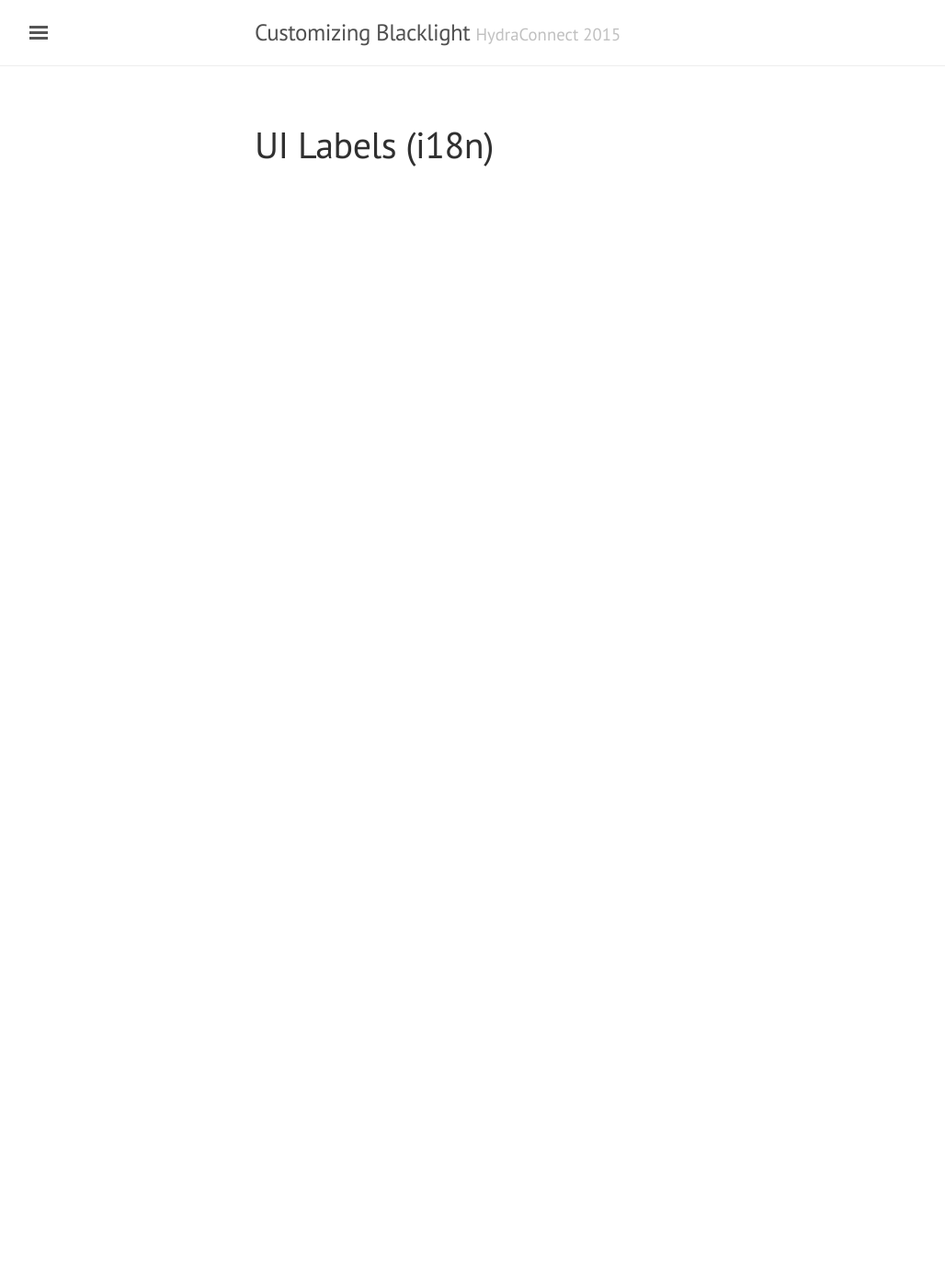
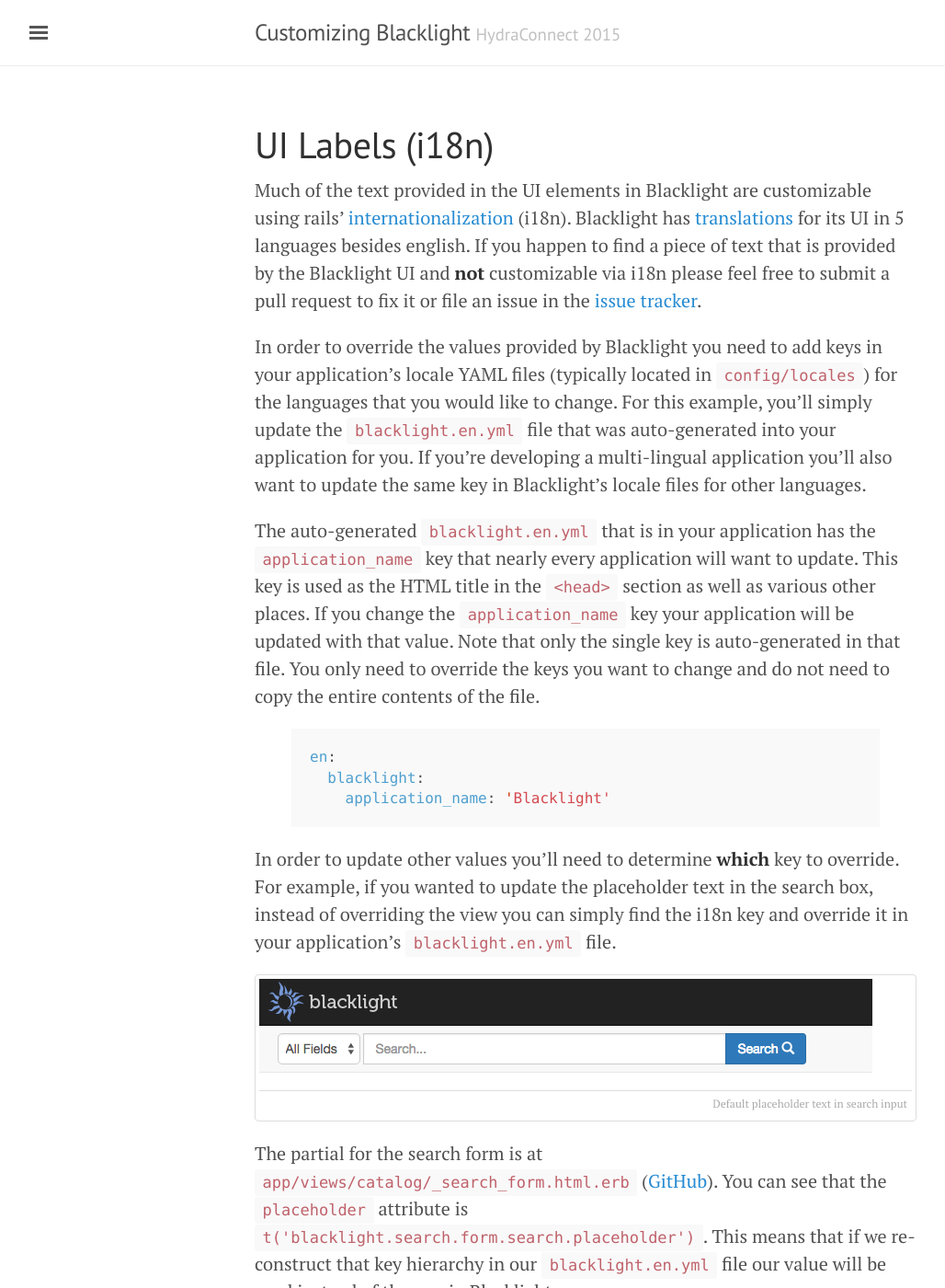
Before and after one commit to projectblacklight/customizing-blacklight, a Jekyll site: the page built from 02-i18n.md, in a window 1280 px wide and 1400 px high. Shown: the whole window at 92% size, without its empty margins (3-1031 px from the left). Built offline with Jekyll 4.4.1, drawn with Linux system fonts in a browser that asks for light colours; some of the changed text lies outside the part shown.

Commit message:
Add page about customizing i18n.

```diff
--- a/02-i18n.md
+++ b/02-i18n.md
@@ -3,3 +3,41 @@
 title: UI Labels (i18n)
 permalink: /i18n/
 ---
+
+Much of the text provided in the UI elements in Blacklight are customizable using rails' [internationalization](http://guides.rubyonrails.org/i18n.html) (i18n).  Blacklight has [translations](https://github.com/projectblacklight/blacklight/tree/master/config/locales) for its UI in 5 languages besides english.  If you happen to find a piece of text that is provided by the Blacklight UI and **not** customizable via i18n please feel free to submit a pull request to fix it or file an issue in the [issue tracker](github.com/projectblacklight/blacklight/issues/new).
+
+In order to override the values provided by Blacklight you need to add keys in your application's locale YAML files (typically located in `config/locales`) for the languages that you would like to change.  For this example, you'll simply update the `blacklight.en.yml` file that was auto-generated into your application for you.  If you're developing a multi-lingual application you'll also want to update the same key in Blacklight's locale files for other languages.
+
+The auto-generated `blacklight.en.yml` that is in your application has the `application_name` key that nearly every application will want to update.  This key is used as the HTML title in the `<head>` section as well as various other places.  If you change the `application_name` key your application will be updated with that value.  Note that only the single key is auto-generated in that file. You only need to override the keys you want to change and do not need to copy the entire contents of the file.
+
+{% highlight yaml %}
+en:
+  blacklight:
+    application_name: 'Blacklight'
+{% endhighlight%}
+
+In order to update other values you'll need to determine **which** key to override. For example, if you wanted to update the placeholder text in the search box, instead of overriding the view you can simply find the i18n key and override it in your application's `blacklight.en.yml` file.
+
+<div class='image-well'>
+  <img src='/public/images/blacklight-search-field.png' alt='Blacklight search box' />
+  <div class='caption'>Default placeholder text in search input</div>
+</div>
+
+The partial for the search form is at `app/views/catalog/_search_form.html.erb` ([GitHub](https://github.com/projectblacklight/blacklight/blob/43415d28547d53df3cf7586c50a49a082dea7ba5/app/views/catalog/_search_form.html.erb#L11)). You can see that the `placeholder` attribute is `t('blacklight.search.form.search.placeholder')`. This means that if we re-construct that key hierarchy in our `blacklight.en.yml` file our value will be used instead of the one in Blacklight.
+
+{% highlight yaml %}
+en:
+  blacklight:
+    ...
+    search:
+      form:
+        search:
+          placeholder: 'Insert search terms here...'
+{% endhighlight%}
+
+<div class='image-well'>
+  <img src='/public/images/updated-blacklight-search-field.png' alt='Updated blacklight search box' />
+  <div class='caption'>Updated placeholder text in search input</div>
+</div>
+
+You have now used rails' internationalization library to make simple text updates to your Blacklight application without needing to override view partials.
```
Also changed, not shown: public/images/blacklight-search-field.png (added), public/images/updated-blacklight-search-field.png (added).
